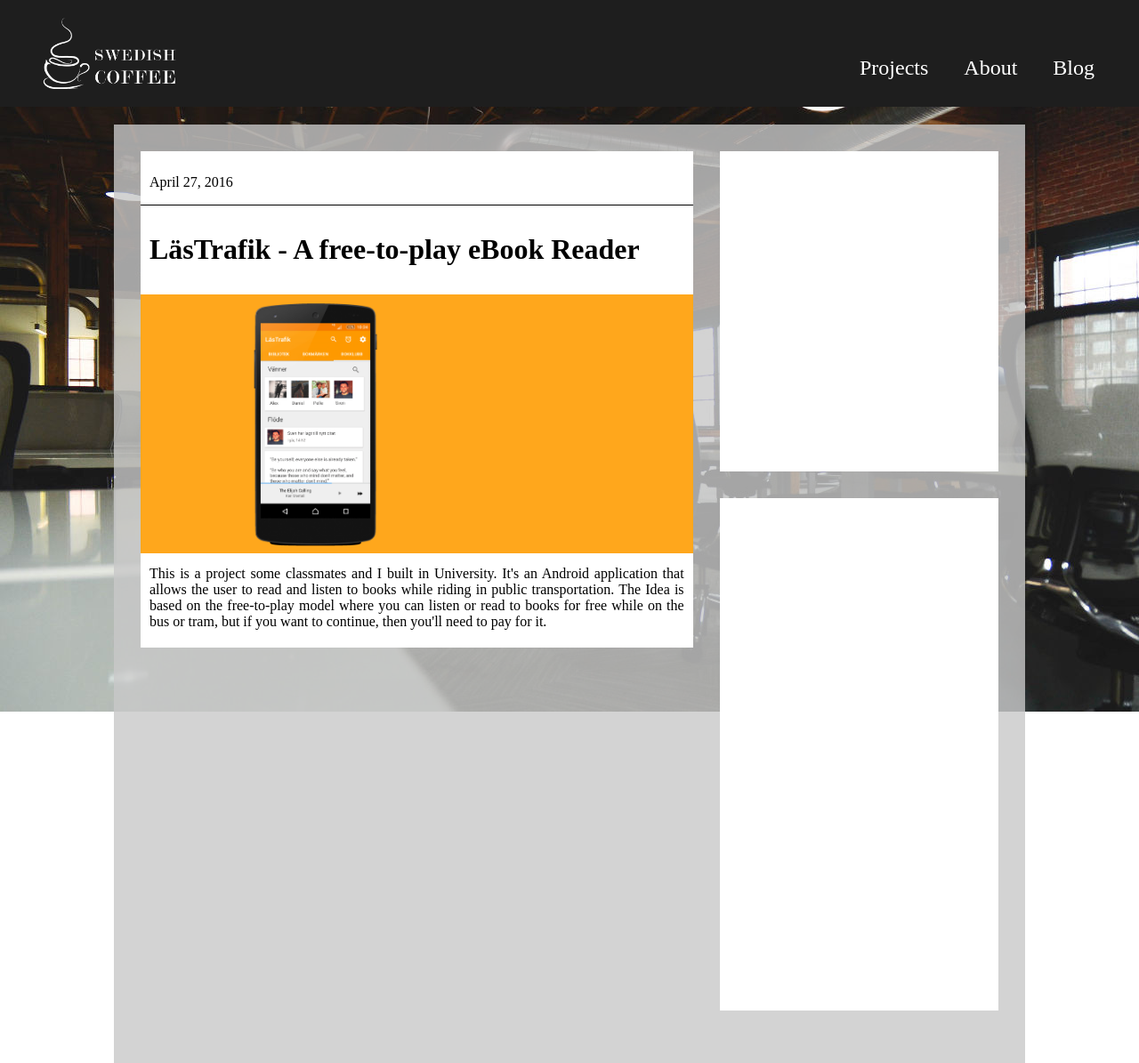
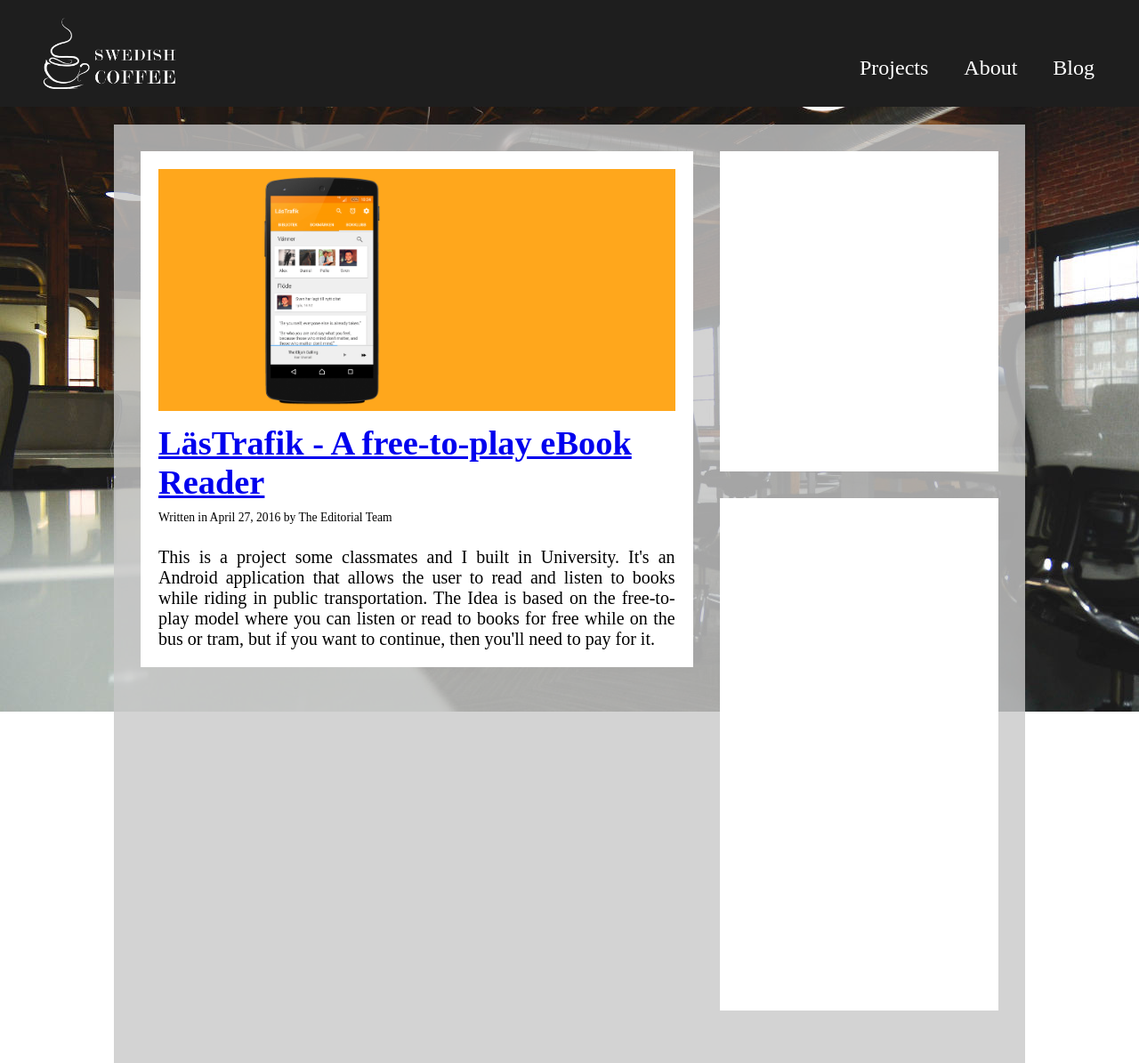
Before and after one commit to AlexanderSopov/SwedishCoffee, a Django app: page /blog/1/ in a window 1280 px wide. Shown: the top 1195 px of the page at 89% size. Run offline with Django 3.2, Linux system fonts and the light colour scheme; data comes from the database, SQL or seed files in the repository.

Commit message:
added new blog functionality

```diff
--- a/website/models.py
+++ b/website/models.py
@@ -39,7 +39,7 @@
 	body_text = models.TextField() #tinymce_models.HTMLField()
 	pub_date = models.DateField()
 	mod_date = models.DateField()
-	authors = models.ManyToManyField(Author)
+	author = models.ForeignKey(Author, null=True)
 	nr_of_comments = models.IntegerField()
 	imgUrl = models.TextField()
 	def __str__(self):
--- a/website/static/website/style.css
+++ b/website/static/website/style.css
@@ -129,8 +129,7 @@
 }
 .blogEntryPiece{
     margin:0px;
-    padding-top:10px;
-    padding-bottom:10px;
+    padding:20px;
     margin-bottom: 30px;
     width:100%;
     background-color: white;
@@ -162,11 +161,7 @@
     flex-wrap:wrap;
 }
 
-.date{
-    width:100%;
-    padding-left:10px;
-    border-bottom: 1px solid black;
-}
+
 
 
 .entryImg{
@@ -179,14 +174,25 @@
     width:100%;
 }
 
-.entryHeadline {
-    padding:10px;
+.entryHeadline {;
     width:100%;
     order:1;
 }
+.entryHeadline h1 {
+    margin-top:10px;
+    margin-bottom:10px;
+    font-size: 2.4em;
+}
+
+.entryHeadline p {
+    margin:0px;
+    font-size: .85em;
+}
+
 
 .entryText {
-    padding:10px;
+    font-size: 1.25em;
+    margin-top: 25px;
     text-align: justify;
     width: 100%;
     order:3;
--- a/website/templates/website/blogEntry.html
+++ b/website/templates/website/blogEntry.html
@@ -5,23 +5,9 @@
 {% block container %}
 	<div class="blogPlate">
 		<div class="blogEntry">
-			<div class="blogEntryPiece">
-				<div class="date">
-					<p>{{ entry.pub_date }} </p>
-				</div>
-				<div class ="entryHeadline">
-					<h1>
-						{{ entry.headline }}
-					</h1>
-				</div>
-				<div class="entryImg">
-					<img src="{% static entry.imgUrl %}">
-				</div>
-				<div class="entryText">
-						{{ entry.body_text|safe}}
-				</div>
-			</div>
-		</div>
+
+            {% include "website/entryPiece.html" %}
+        </div>
 		<div class="blogInfo">
 			<div><!-- THIS IS AUTHOR PAGE AND ARCHIVE - BASICALLY IT*S A SIDEBAR -->
 				<br><br><br><br>
--- /dev/null
+++ b/website/templates/website/entryPiece.html
@@ -0,0 +1,21 @@
+
+{% load staticfiles %}
+<div class="blogEntryPiece" ><!--id="entryThumb"-->
+    <div class="entryImg">
+        <img src="{% static entry.imgUrl %}">
+    </div>
+    <div class ="entryHeadline">
+        <h1>
+            <a href="{% url 'website:blogEntry' entry.id%}"> {{ entry.headline }}</a>
+        </h1>
+        <p>
+            Written in {{ entry.pub_date }} by
+            {% if entry.author %} {{ entry.author.name }}
+            {% else %} The Editorial Team
+            {% endif %}
+        </p>
+    </div>
+    <div class="entryText">
+            {{ entry.body_text|safe}}
+    </div>
+</div>
```
Also changed, not shown: website/templates/website/blog.html (+1 -16 lines), db.sqlite3, website/migrations/0006_auto_20160529_1936.py (added).
